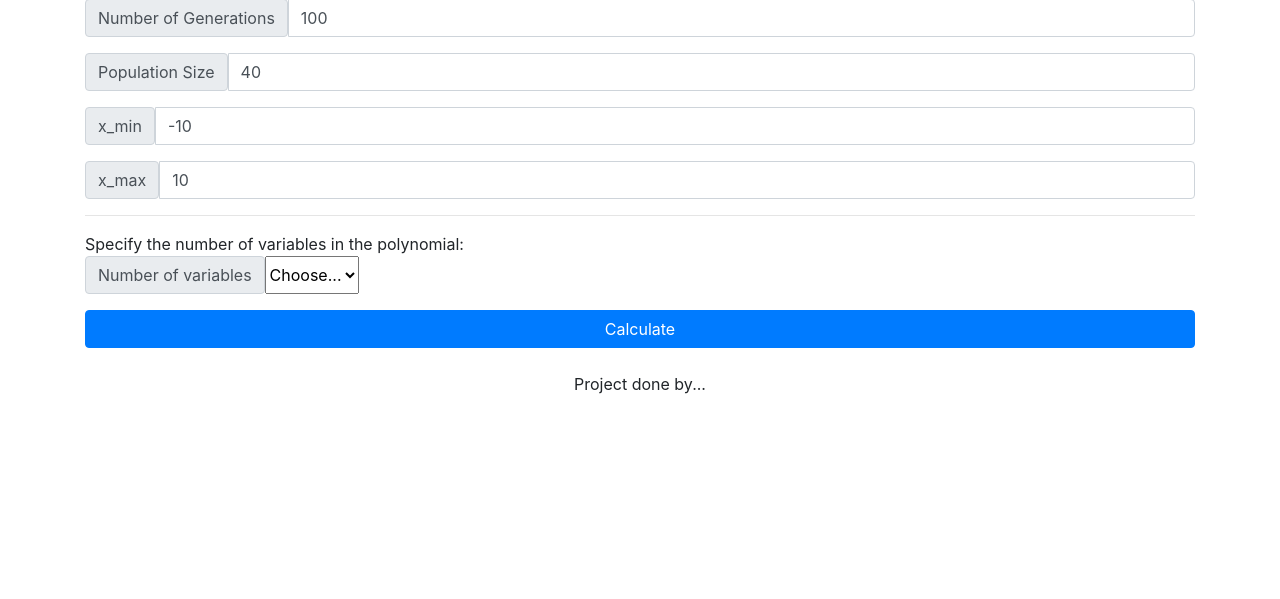
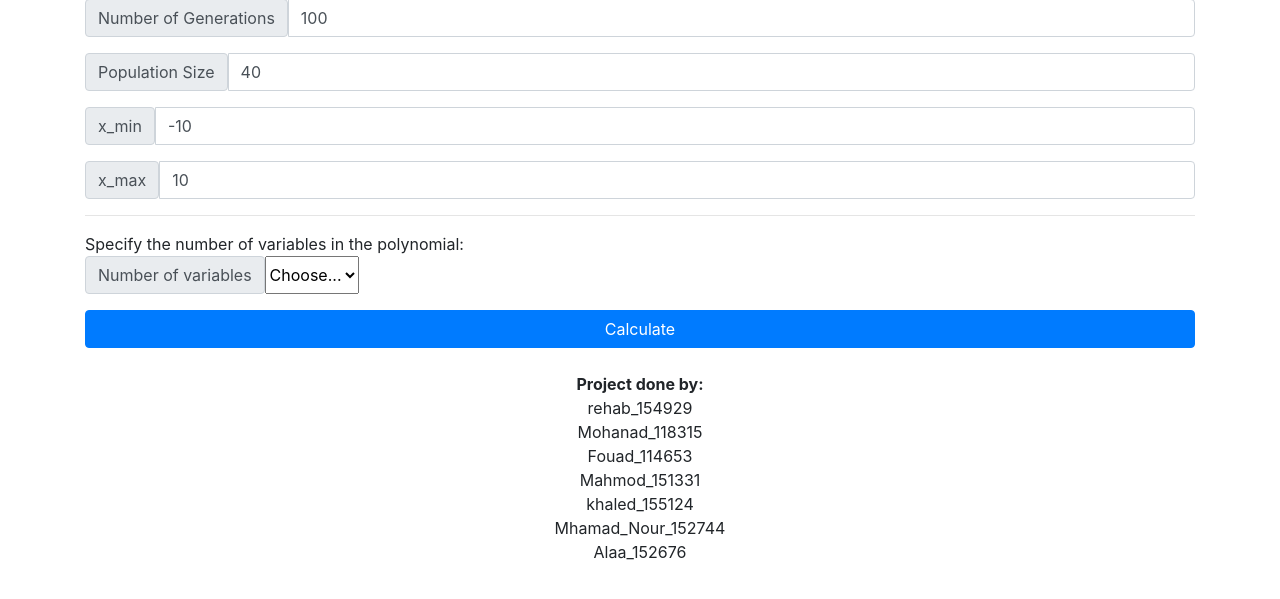
Before and after one commit to Rehabyehya2024/ga_polynomial, a Django app: page / in a window 1280 px wide. Shown: the part 91-690 px from the top of the page. Run offline with Django 4.2, Linux system fonts and the light colour scheme.

Commit message:
Added Participants names

```diff
--- a/ga_app/templates/index.html
+++ b/ga_app/templates/index.html
@@ -76,7 +76,24 @@
 
                 <!-- Footer Text -->
                 <div class="text-center">
-                    Project done by...
+                    <div style="font-weight: bold;">
+                        Project done by:
+                    </div>
+                    <div class="col">
+                        rehab_154929
+                        <br>
+                        Mohanad_118315
+                        <br>
+                        Fouad_114653
+                        <br>
+                        Mahmod_151331
+                        <br>
+                        khaled_155124
+                        <br>
+                        Mhamad_Nour_152744
+                        <br>
+                        Alaa_152676
+                    </div>
                 </div>
             </form>
         </div>
```
